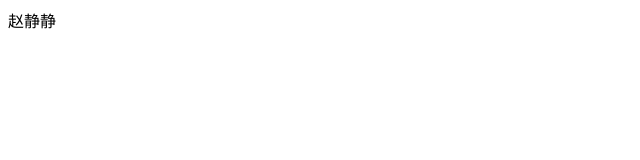
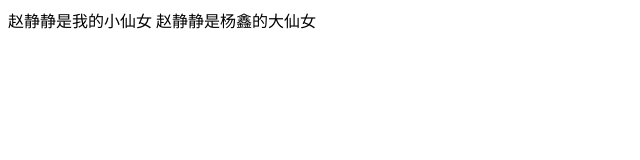
Before and after one commit to zhumengli/MyTest, a plain HTML site: page index1.html in a window 1280 px wide. Shown: the whole page, without its empty margins (0-640 px from the left). Drawn offline with Linux system fonts and the light colour scheme.

Commit message:
zhaojingjignismypush

```diff
--- a/index1.html
+++ b/index1.html
@@ -5,6 +5,7 @@
 	<title>Document</title>
 </head>
 <body>
-	赵静静
+	赵静静是我的小仙女
+	赵静静是杨鑫的大仙女
 </body>
 </html>
```
